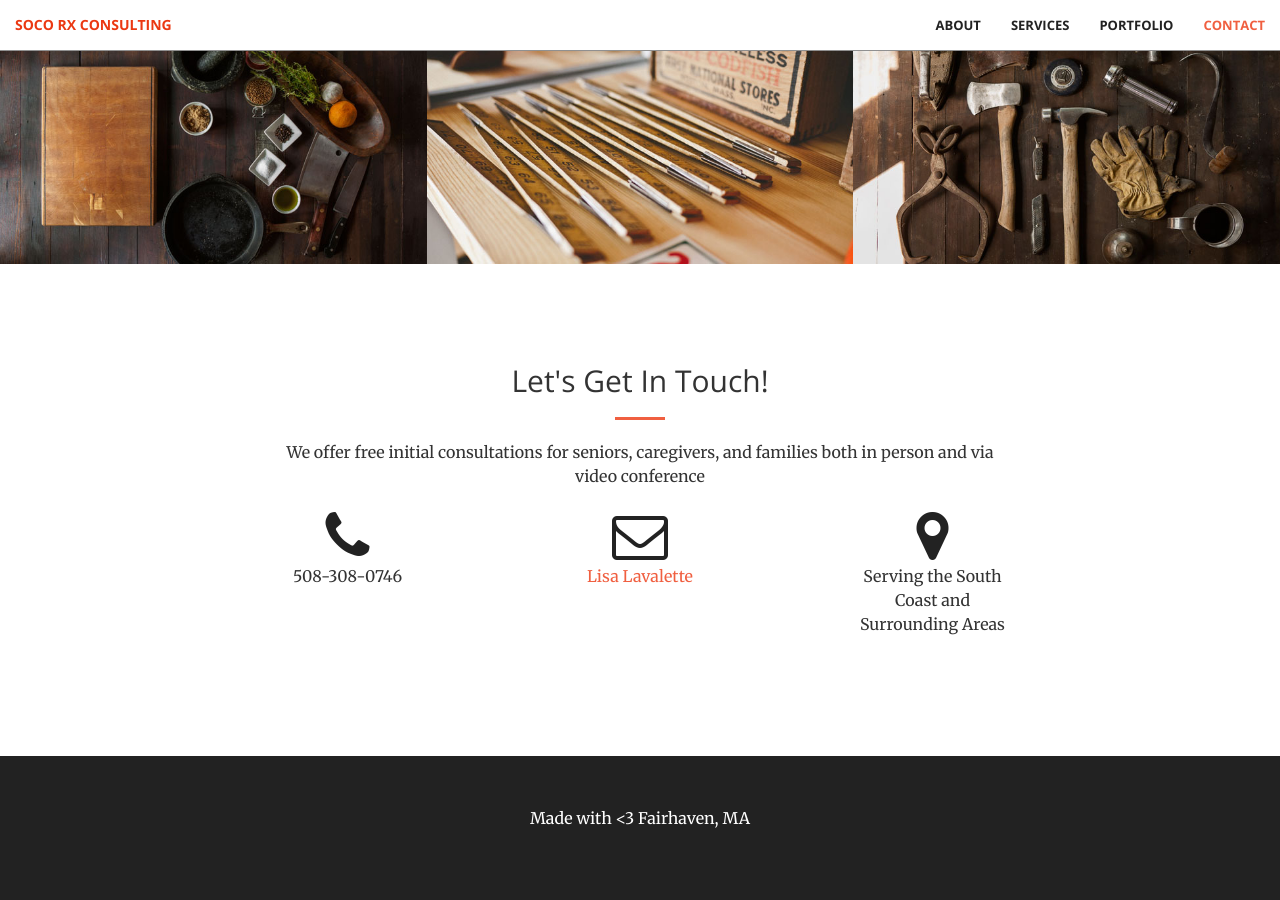
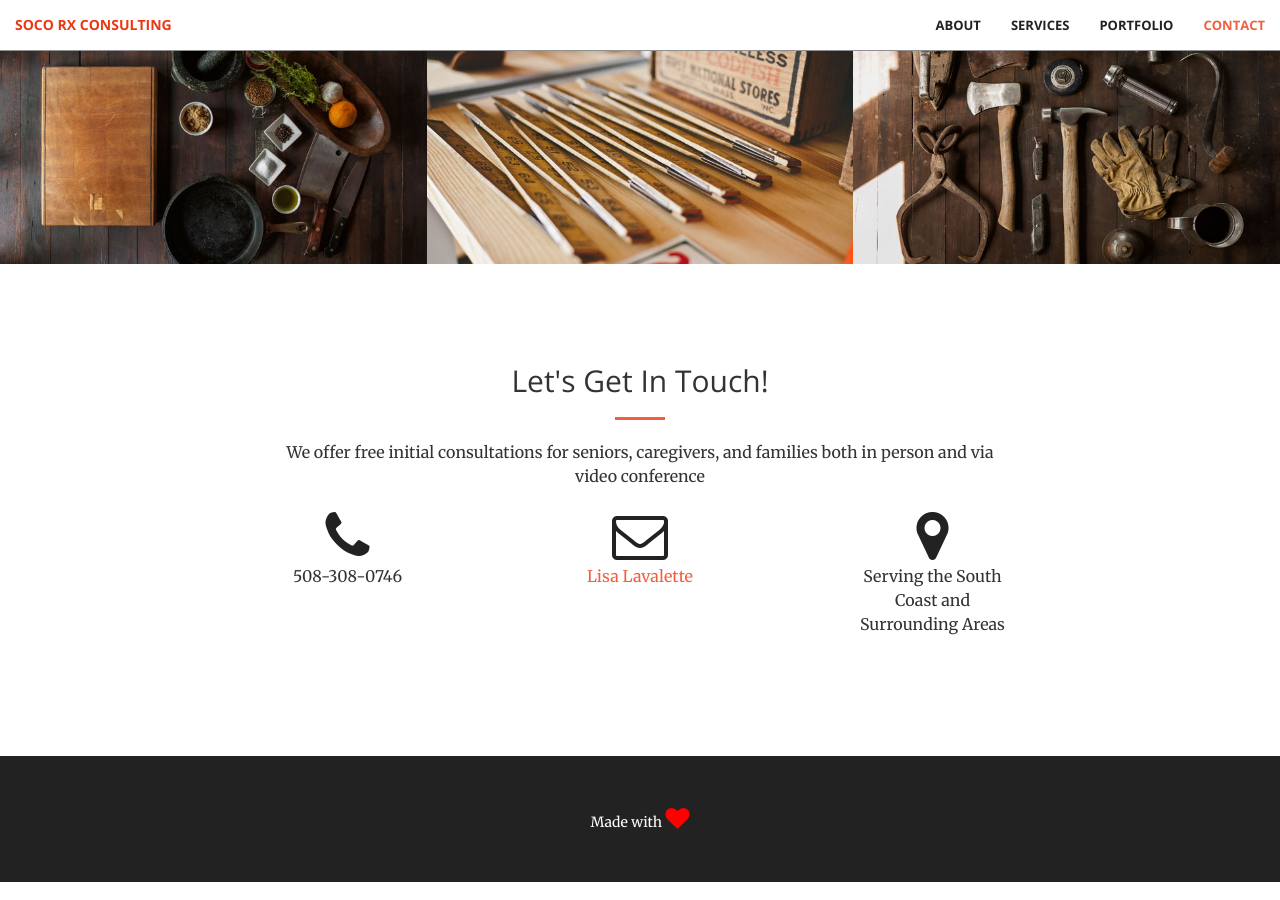
Before and after one commit to edlavalette/edlavalette.github.io, a Jekyll site: the page built from index.html, in a window 1280 px wide and 900 px high, scrolled down 1922 px. Built offline with Jekyll 4.4.1, drawn with Linux system fonts in a browser that asks for light colours.

Commit message:
Update aside.html

```diff
--- a/_includes/aside.html
+++ b/_includes/aside.html
@@ -1,7 +1,7 @@
   <aside class="bg-dark">
       <div class="container text-center">
           <div class="call-to-action">
-              <p>Made with <3 Fairhaven, MA</p>
+              Made with <i class="fa fa-heart" style="font-size:24px;color:red"></i>
           </div>
       </div>
   </aside>
```
